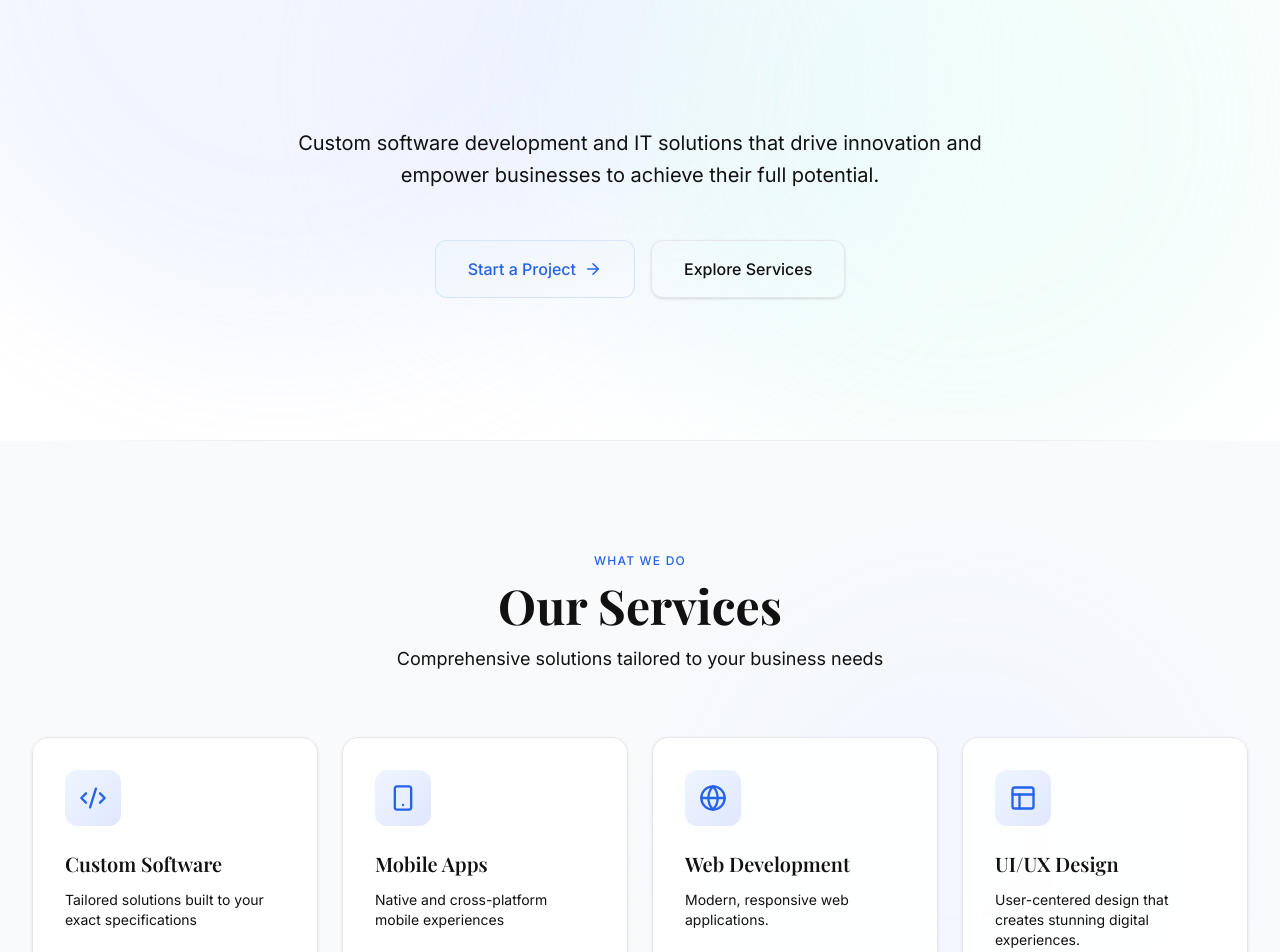
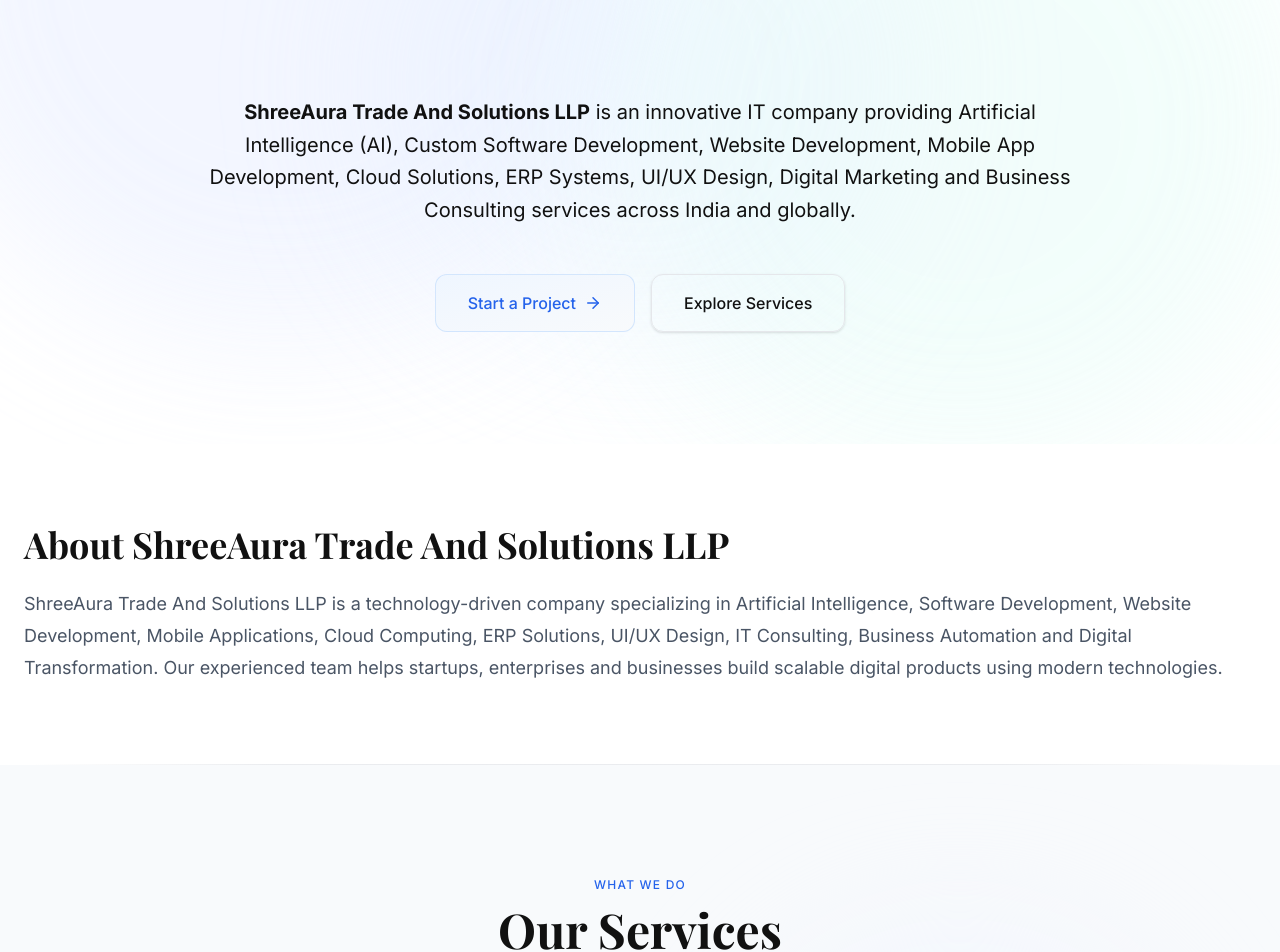
Before and after one commit to samarth32/shreeaura, a React (Vite) app: page / in a window 1280 px wide. Shown: the part 360-1312 px from the top of the page. Built offline with nearby package versions, Linux system fonts and the light colour scheme.

Commit message:
Update Home.tsx

```diff
--- a/src/app/pages/Home.tsx
+++ b/src/app/pages/Home.tsx
@@ -12,12 +12,57 @@
 }
 
 export default function Home() {
+  // const services = [
+  //   { icon: Code2, title: "Custom Software", description: "Tailored solutions built to your exact specifications", href: "/services" },
+  //   { icon: Smartphone, title: "Mobile Apps", description: "Native and cross-platform mobile experiences", href: "/services" },
+  //   { icon: Globe, title: "Web Development", description: "Modern, responsive web applications.", href: "/services" },
+  //   { icon: Layout, title: "UI/UX Design", description: "User-centered design that creates stunning digital experiences.", href: "/services" }
+  // ];
+
   const services = [
-    { icon: Code2, title: "Custom Software", description: "Tailored solutions built to your exact specifications", href: "/services" },
-    { icon: Smartphone, title: "Mobile Apps", description: "Native and cross-platform mobile experiences", href: "/services" },
-    { icon: Globe, title: "Web Development", description: "Modern, responsive web applications.", href: "/services" },
-    { icon: Layout, title: "UI/UX Design", description: "User-centered design that creates stunning digital experiences.", href: "/services" }
-  ];
+  {
+    icon: Brain,
+    title: "Artificial Intelligence",
+    description:
+      "AI Development, Machine Learning, Chatbots and Automation.",
+    href: "/services",
+  },
+  {
+    icon: Code2,
+    title: "Custom Software Development",
+    description:
+      "Enterprise software solutions for businesses.",
+    href: "/services",
+  },
+  {
+    icon: Globe,
+    title: "Website Development",
+    description:
+      "Professional responsive websites with SEO optimisation.",
+    href: "/services",
+  },
+  {
+    icon: Smartphone,
+    title: "Mobile App Development",
+    description:
+      "Android, iOS and cross-platform mobile applications.",
+    href: "/services",
+  },
+  {
+    icon: Sparkles,
+    title: "Digital Marketing",
+    description:
+      "SEO, Google Ads, Social Media Marketing and Branding.",
+    href: "/services",
+  },
+  {
+    icon: Layout,
+    title: "UI/UX Design",
+    description:
+      "Modern user interface and experience design.",
+    href: "/services",
+  },
+];
 
   const reasons = [
     { number: "01", title: "Proven Process", description: "A streamlined methodology that guarantees results." },
@@ -57,12 +102,24 @@
           >
 
             <h1 className="font-['Playfair_Display'] text-5xl md:text-7xl lg:text-8xl font-bold mb-6 bg-gradient-to-r from-foreground via-foreground to-muted-foreground bg-clip-text text-transparent leading-tight">
-              Transforming Ideas<br />Into Scalable Solutions
+               ShreeAura
+               <br />
+               Trade And Solutions LLP
+              {/* Transforming Ideas<br />Into Scalable Solutions */}
             </h1>
 
-            <p className="text-lg md:text-xl text-muted-foreground max-w-3xl mx-auto mb-12 leading-relaxed">
+            {/* <p className="text-lg md:text-xl text-muted-foreground max-w-3xl mx-auto mb-12 leading-relaxed">
               Custom software development and IT solutions that drive innovation and empower businesses to achieve their full potential.
+            </p> */}
+
+            <p className="text-lg md:text-xl text-muted-foreground max-w-4xl mx-auto mb-12 leading-relaxed">
+              <strong>ShreeAura Trade And Solutions LLP</strong> is an innovative IT
+              company providing Artificial Intelligence (AI), Custom Software
+              Development, Website Development, Mobile App Development, Cloud
+              Solutions, ERP Systems, UI/UX Design, Digital Marketing and Business
+              Consulting services across India and globally.
             </p>
+
 
             <div className="flex flex-col sm:flex-row gap-4 justify-center">
               <Link
@@ -82,6 +139,25 @@
           </motion.div>
         </div>
       </section>
+
+      <section className="py-20 bg-white">
+          <div className="max-w-7xl mx-auto px-6">
+            <h2 className="text-4xl font-bold mb-6">
+              About ShreeAura Trade And Solutions LLP
+            </h2>
+
+            <p className="text-lg text-gray-600 leading-8">
+              ShreeAura Trade And Solutions LLP is a technology-driven company
+              specializing in Artificial Intelligence, Software Development,
+              Website Development, Mobile Applications, Cloud Computing, ERP
+              Solutions, UI/UX Design, IT Consulting, Business Automation and
+              Digital Transformation.
+
+              Our experienced team helps startups, enterprises and businesses
+              build scalable digital products using modern technologies.
+            </p>
+          </div>
+        </section>
 
       {/* divider: Hero → Services */}
       <SectionDivider />
```
